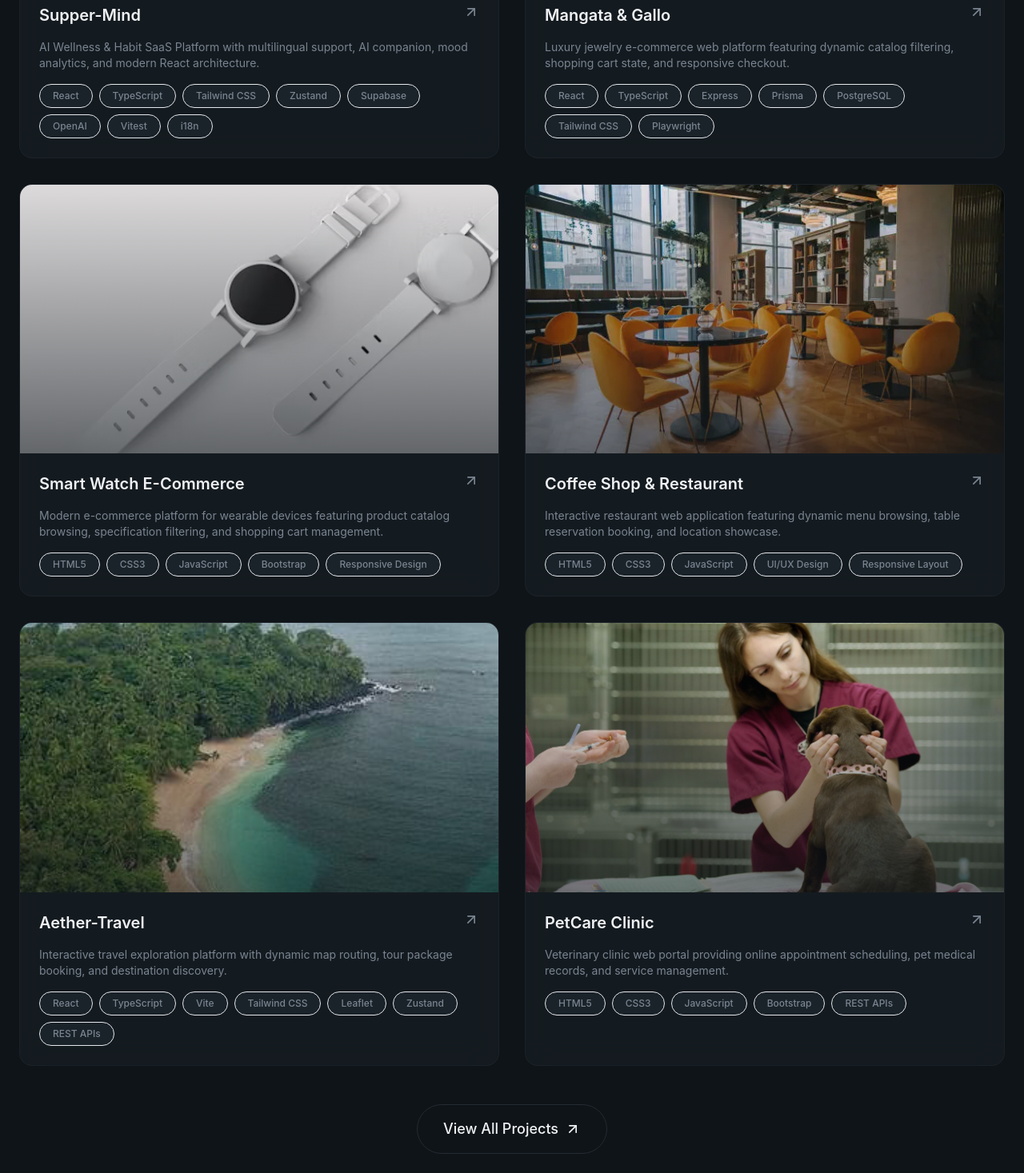
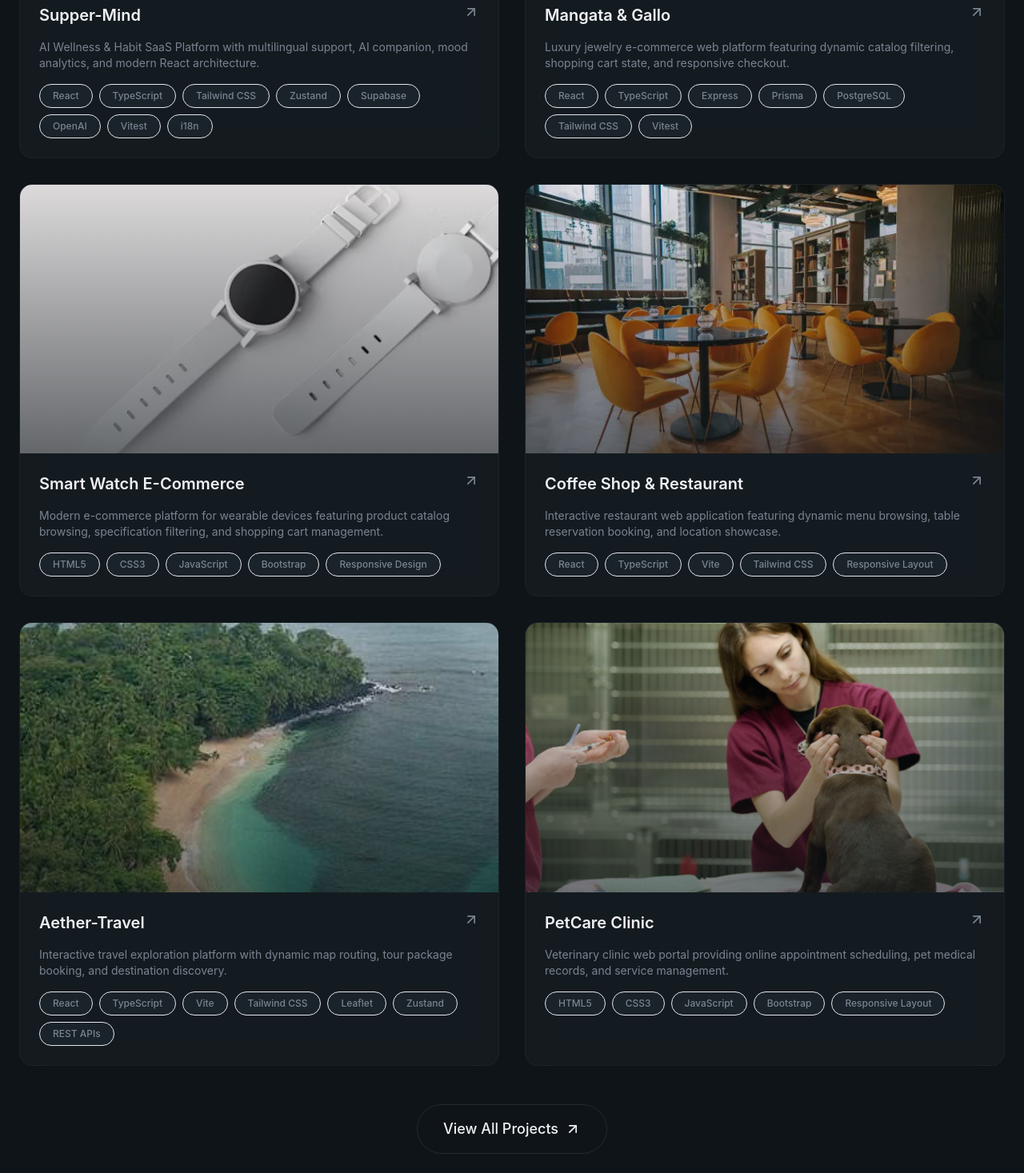
Before and after one commit to NohaCode-lab/dev-portfolio, a React (Vite) app: page / in a window 1280 px wide. Shown: the part 4477-5944 px from the top of the page at 80% size. Built offline with nearby package versions, Linux system fonts and the light colour scheme.

Commit message:
fix(security): resolve 10 dependency CVEs, add security headers to index.html, and synchronize accurate project links

```diff
--- a/index.html
+++ b/index.html
@@ -2,6 +2,8 @@
 <html lang="en">
   <head>
     <meta charset="UTF-8" />
+    <meta http-equiv="X-Content-Type-Options" content="nosniff" />
+    <meta name="referrer" content="strict-origin-when-cross-origin" />
     <link rel="icon" type="image/png" href="/logo.png" />
     <meta name="viewport" content="width=device-width, initial-scale=1.0" />
     <title>Noha Ahmed | Full-Stack & AI Application Developer</title>
--- a/src/sections/Projects.jsx
+++ b/src/sections/Projects.jsx
@@ -16,8 +16,8 @@ const projects = [
       "Full-stack fitness platform with interactive class schedules, trainer bookings, member subscriptions, and workout analytics.",
     image: "/projects/fitness-club.jpg",
     tags: ["React", "NestJS", "PostgreSQL", "Prisma", "Redis", "Gemini AI", "Tailwind CSS"],
-    link: "https://github.com/NohaCode-lab/fit-zone",
-    github: "https://github.com/NohaCode-lab/fit-zone",
+    link: "https://github.com/NohaCode-lab/Fit-Zone",
+    github: "https://github.com/NohaCode-lab/Fit-Zone",
   },
   {
     title: "Supper-Mind",
@@ -33,9 +33,9 @@ const projects = [
     description:
       "Luxury jewelry e-commerce web platform featuring dynamic catalog filtering, shopping cart state, and responsive checkout.",
     image: "/projects/jewelry-store.jpg",
-    tags: ["React", "TypeScript", "Express", "Prisma", "PostgreSQL", "Tailwind CSS", "Playwright"],
-    link: "https://github.com/NohaCode-lab/mangata-gallo",
-    github: "https://github.com/NohaCode-lab/mangata-gallo",
+    tags: ["React", "TypeScript", "Express", "Prisma", "PostgreSQL", "Tailwind CSS", "Vitest"],
+    link: "https://github.com/NohaCode-lab/Jewelry-Store-website",
+    github: "https://github.com/NohaCode-lab/Jewelry-Store-website",
   },
   {
     title: "Smart Watch E-Commerce",
@@ -43,17 +43,17 @@ const projects = [
       "Modern e-commerce platform for wearable devices featuring product catalog browsing, specification filtering, and shopping cart management.",
     image: "/projects/Smart-Watch.jpg",
     tags: ["HTML5", "CSS3", "JavaScript", "Bootstrap", "Responsive Design"],
-    link: "https://github.com/NohaCode-lab/smart-watch-ecommerce",
-    github: "https://github.com/NohaCode-lab/smart-watch-ecommerce",
+    link: "https://github.com/NohaCode-lab/E-Commerce-Website",
+    github: "https://github.com/NohaCode-lab/E-Commerce-Website",
   },
   {
     title: "Coffee Shop & Restaurant",
     description:
       "Interactive restaurant web application featuring dynamic menu browsing, table reservation booking, and location showcase.",
     image: "/projects/restaurant.jpg",
-    tags: ["HTML5", "CSS3", "JavaScript", "UI/UX Design", "Responsive Layout"],
-    link: "https://github.com/NohaCode-lab/coffee-shop-website",
-    github: "https://github.com/NohaCode-lab/coffee-shop-website",
+    tags: ["React", "TypeScript", "Vite", "Tailwind CSS", "Responsive Layout"],
+    link: "https://github.com/NohaCode-lab/Coffee-Shop-Website",
+    github: "https://github.com/NohaCode-lab/Coffee-Shop-Website",
   },
   {
     title: "Aether-Travel",
@@ -61,17 +61,17 @@ const projects = [
       "Interactive travel exploration platform with dynamic map routing, tour package booking, and destination discovery.",
     image: "/projects/travel-agency.jpg",
     tags: ["React", "TypeScript", "Vite", "Tailwind CSS", "Leaflet", "Zustand", "REST APIs"],
-    link: "https://github.com/NohaCode-lab/aether-travel",
-    github: "https://github.com/NohaCode-lab/aether-travel",
+    link: "https://github.com/NohaCode-lab/Aether-Travel",
+    github: "https://github.com/NohaCode-lab/Aether-Travel",
   },
   {
     title: "PetCare Clinic",
     description:
       "Veterinary clinic web portal providing online appointment scheduling, pet medical records, and service management.",
     image: "/projects/pet-clinic.jpg",
-    tags: ["HTML5", "CSS3", "JavaScript", "Bootstrap", "REST APIs"],
-    link: "https://github.com/NohaCode-lab/petcare-clinic",
-    github: "https://github.com/NohaCode-lab/petcare-clinic",
+    tags: ["HTML5", "CSS3", "JavaScript", "Bootstrap", "Responsive Layout"],
+    link: "https://github.com/NohaCode-lab/Pet-Clinic",
+    github: "https://github.com/NohaCode-lab/Pet-Clinic",
   },
 ];
 
```
Also changed, not shown: 1 other file (tests, documents, lock files or other folders).
